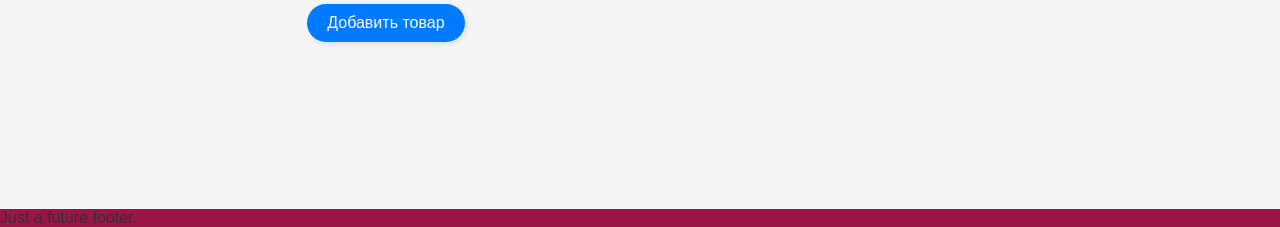
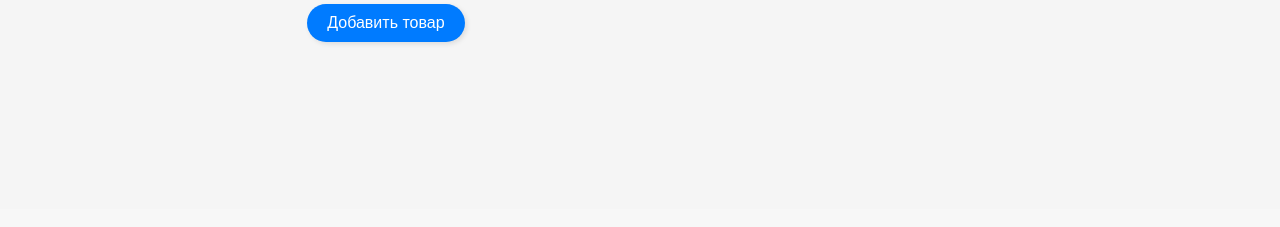
Before and after one commit to tracerxbrhd/.desserts-store, a Django app: page /items/new/ in a window 1280 px wide. Shown: the part 639-866 px from the top of the page. After the commit the page ends 684 px from the top, so only its background shows below. Run offline with Django 4.2, Linux system fonts and the light colour scheme; a user stored in the database is signed in; data comes from the database, SQL or seed files in the repository; both versions use the stored data as it was after the commit.

Commit message:
Data Base updates

```diff
--- a/dessertStore/core/templates/core/base.html
+++ b/dessertStore/core/templates/core/base.html
@@ -33,11 +33,11 @@
         </div>
       </header>
       {% block content %}{% endblock content %}
-      <footer class="footer">
+      {% comment %} <footer class="footer">
           <div>
               Just a future footer.
           </div>
-      </footer>
+      </footer> {% endcomment %}
     </div>
 </body>
 </html>
--- a/dessertStore/itemsManager/templates/item/form.html
+++ b/dessertStore/itemsManager/templates/item/form.html
@@ -13,8 +13,6 @@
     <div class="new-item-form-container">
         <form action="." method="POST" enctype="multipart/form-data">
             {% csrf_token %}
-
-            {% comment %} {{ form.as_p }} {% endcomment %}
 
             <div class="form-group">
                 <label for="category">Категория:</label>
```
Also changed, not shown: dessertStore/db.sqlite3.
